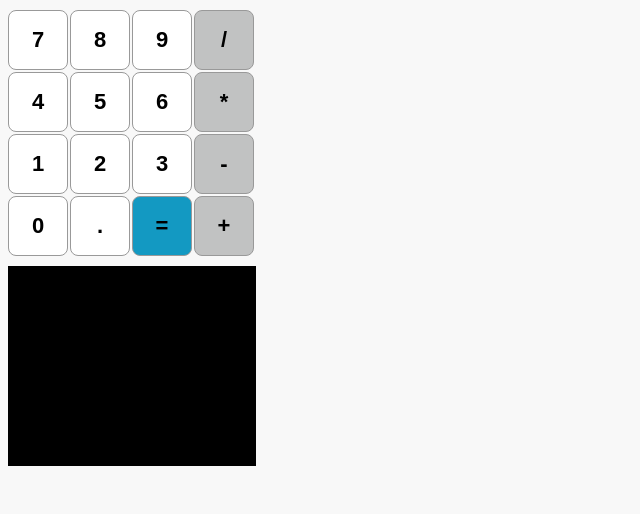
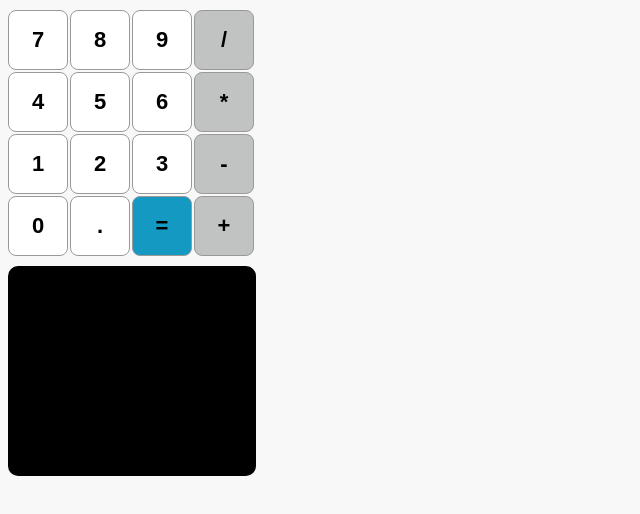
Before and after one commit to adisanf/Calculator-Front-React, a React app: page / in a window 1280 px wide. Shown: the whole page, without its empty margins (0-640 px from the left). Built offline with nearby package versions, Linux system fonts and the light colour scheme.

Commit message:
Modified CSS to ensure calculator screen cannot be extended by entering long expressions. Fixed empty expression case being evaluated.

```diff
--- a/src/index.js
+++ b/src/index.js
@@ -81,6 +81,9 @@ class Calculator extends React.Component {
     const lines = this.state.lines.slice();
 
     if (value === '=') {
+      if (lines[0] === '') {
+        return;
+      }
       if (this.checkCurrentExpressionIsEvaluable(lines[0])) {
         lines[0] = `${lines[0]} = ${eval(lines[0])}`;
       } else {
--- a/src/style/index.css
+++ b/src/style/index.css
@@ -41,13 +41,18 @@
 }
 
 .calculator-screen {
-  max-width: 248px;
-  min-height: 200px;
+  height: 200px;
   background: rgb(0, 0, 0);
+  padding: 5px 10px 5px 10px;
+  border-radius: 10px;
 }
 
 .outputLine {
-  background: rgb(0, 0, 0);
   color: #fff;
   min-height: 20px;
+  word-break: break-all;
 }
+
+.calculator {
+  width: 248px;
+}
```
